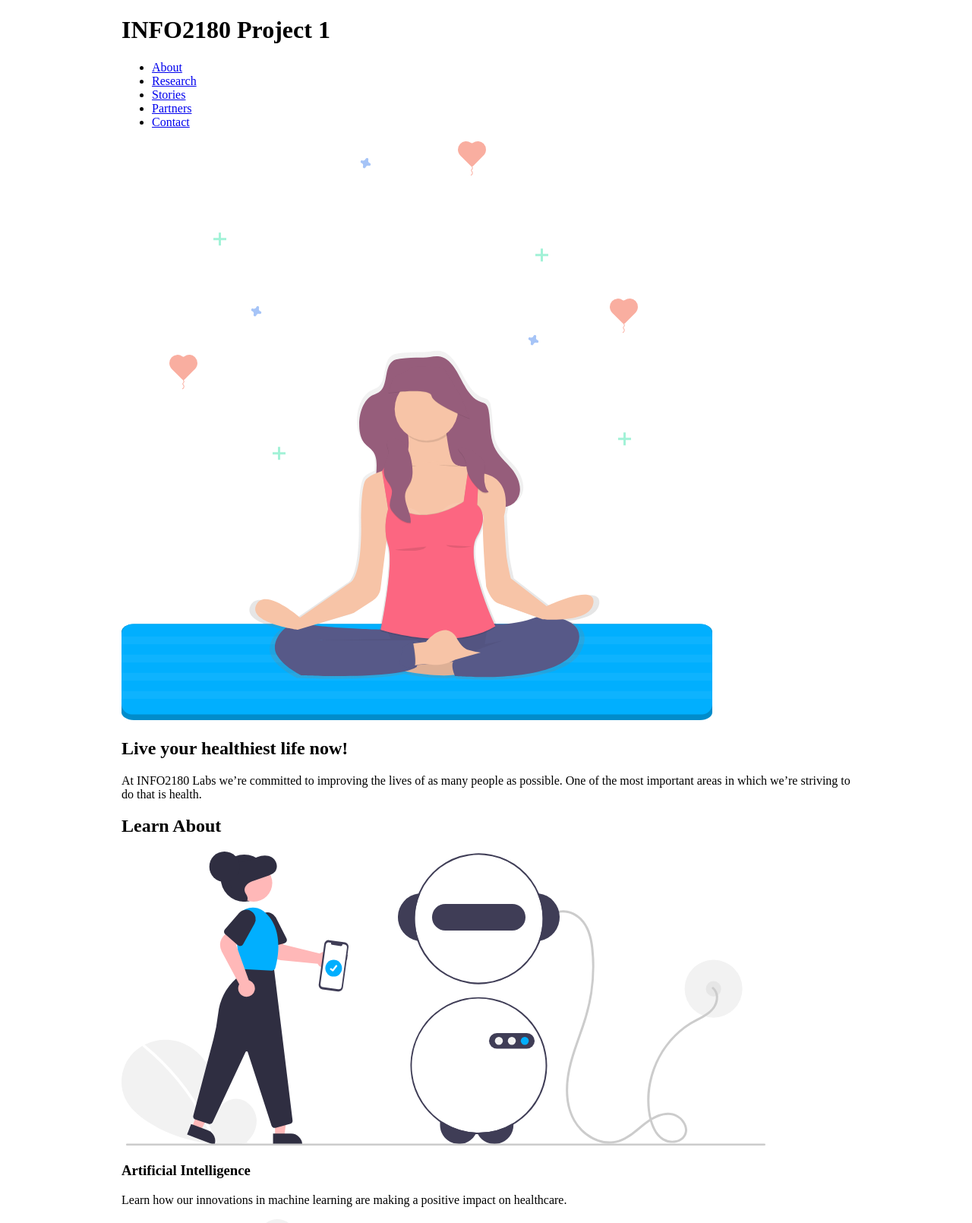
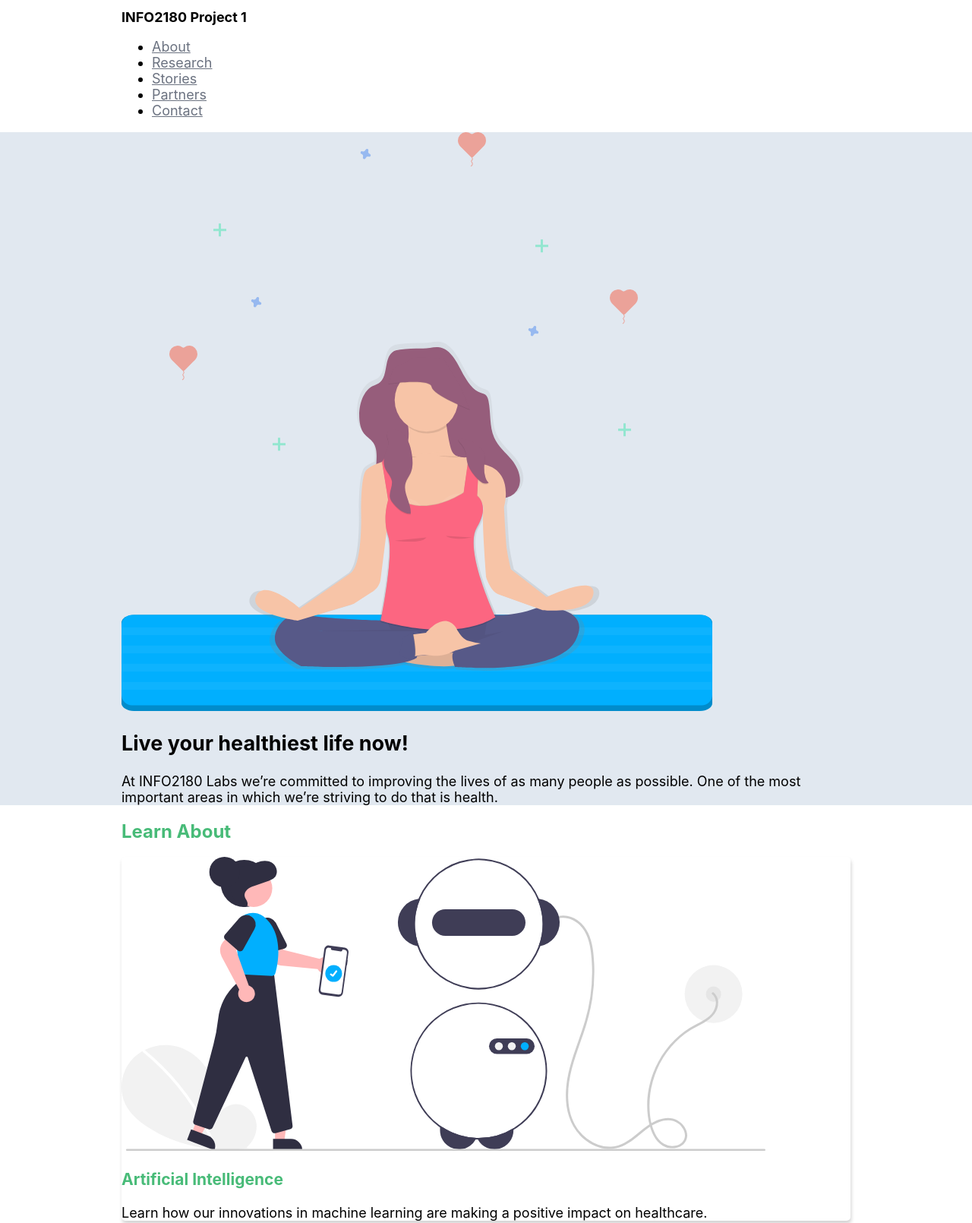
Before and after one commit to richtwin567/info2180-project1, a plain HTML site: page index.html in a window 1280 px wide. Shown: the top 1610 px of the page at 76% size. Drawn offline with Linux system fonts and the light colour scheme.

Commit message:
Added initial colours and fonts

```diff
--- a/styles.css
+++ b/styles.css
@@ -1,7 +1,9 @@
 /* Add your CSS to this file */
 body {
-    margin: 0;
-    font-size: 16px;
+	margin: 0;
+	font-size: 18px;
+	font-family: -apple-system, BlinkMacSystemFont, "Segoe UI", Roboto, Oxygen,
+		Ubuntu, Cantarell, "Open Sans", "Helvetica Neue", sans-serif;
 }
 
 .container {
@@ -9,3 +11,73 @@ body {
     max-width: 960px;
     width: 100%;
 }
+
+header {
+	background-color: white;
+}
+
+header h1 {
+	font-size: 18px;
+}
+
+header a {
+	color: #6b7280;
+	font-size: 18px;
+}
+
+header a:hover {
+	color: #5a67d8;
+}
+
+.overview-hero {
+	background-color: #e1e8f0;
+}
+
+.learn-about h2 {
+	font-size: 24px;
+    color: #48bb78;
+}
+
+.learn-about .card {
+	border-color: #e2e8f0;
+	border-radius: 5px;
+    box-shadow: lightgrey 1px 4px 5px;
+}
+
+.learn-about .card h3 {
+	color: #48bb78;
+	font-size: 21px;
+}
+
+.testing {
+	background-color: #4a5568;
+	color: white;
+}
+
+.testing .btn {
+	background-color: #48bb78;
+	border-radius: 5px;
+}
+
+.stories h2,
+a {
+	color: #5a67d8;
+}
+
+.stories img {
+	border-radius: 50%;
+}
+
+.newsletter {
+	background-color: #48bb78;
+	color: white;
+}
+
+.newsletter button {
+	background-color: #5a67d8;
+}
+
+footer {
+	background-color: #4a5568;
+	color: white;
+}
```
